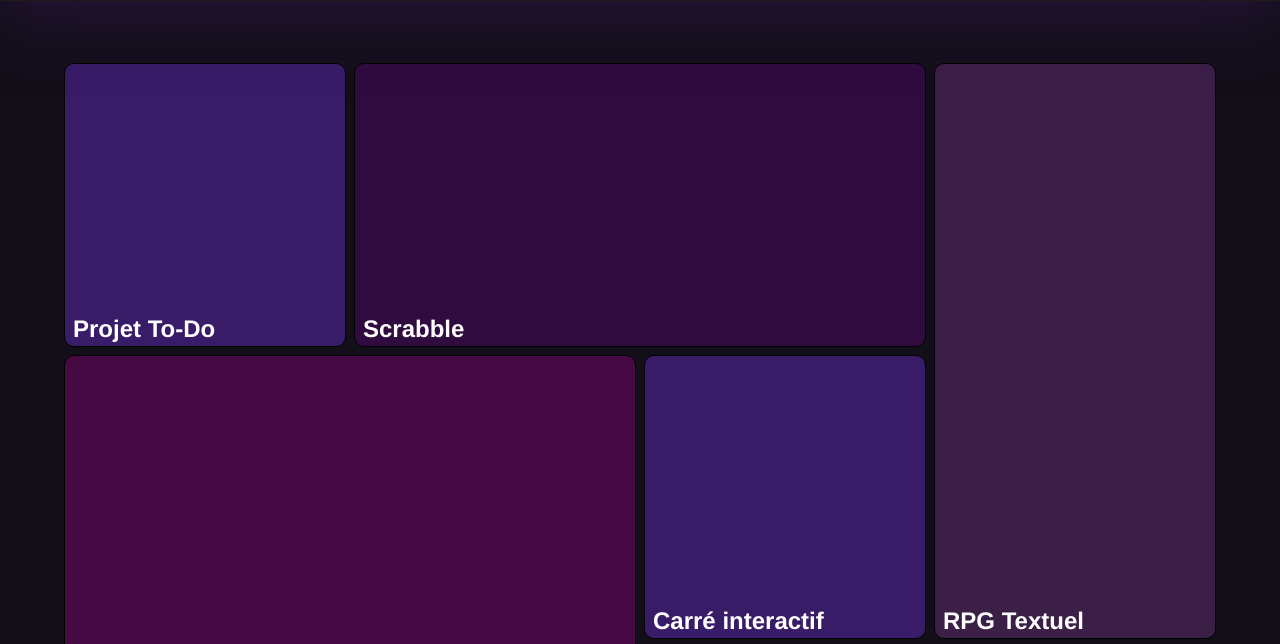
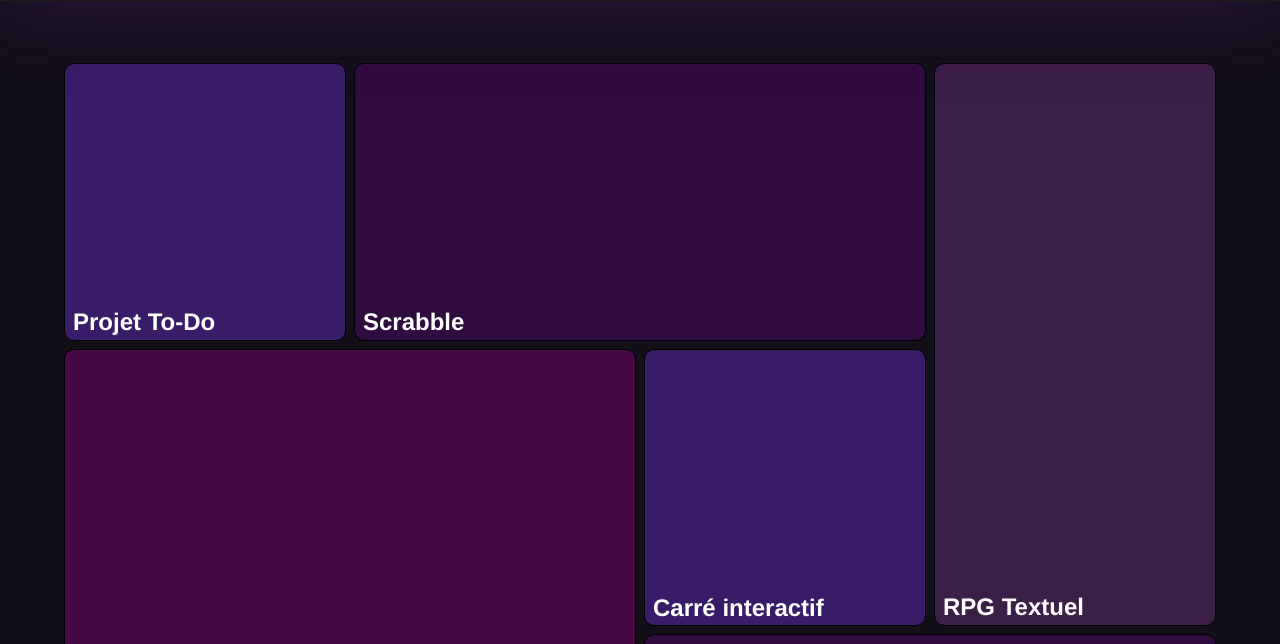
Before and after one commit to L0wBly/Projet-Portfolio, a plain HTML site: page index.html in a window 1280 px wide. Shown: the part 97-741 px from the top of the page. Drawn offline with Linux system fonts and the light colour scheme; a web font is replaced by a local one.

Commit message:
Modification taille grid

```diff
--- a/asset/css/style.css
+++ b/asset/css/style.css
@@ -126,7 +126,7 @@ main {
     gap: 8px;
     width: 100%;
     max-width: 1200px;
-    height: 145vh;
+    height: auto;
 }
 
 .pcarre,
@@ -142,6 +142,7 @@ main {
     grid-row: span 2 / span 2;
     position: relative;
     background-color: var(--background-color-pcarre);
+    height: 277.5px;
 }
 
 .rect {
@@ -149,12 +150,14 @@ main {
     grid-column: span 2 / span 2;
     position: relative;
     background-color: var(--background-color-rect);
+    height: 277.5px;
 }
 
 .recti {
     grid-row: span 4 / span 2;
     position: relative;
     background-color: var(--background-color-recti);
+    height: 562.5px;
 }
 
 .gcarre {
@@ -162,6 +165,7 @@ main {
     grid-column: span 2 / span 2;
     position: relative;
     background-color: var(--background-color-gcarre);
+    height: 563px;
 }
 
 .parent div img {
```
Also changed, not shown: asset/img/projet_à_venir.png.
